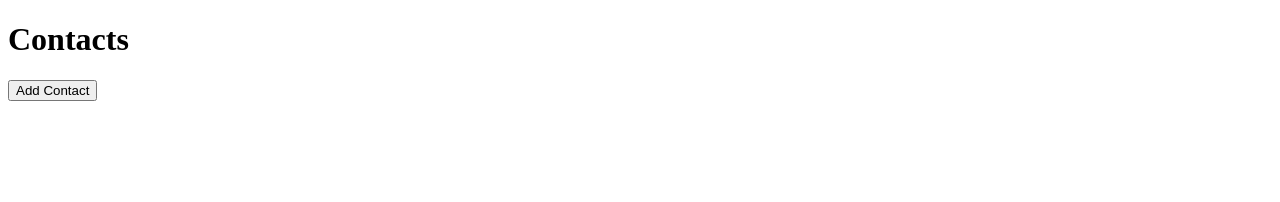
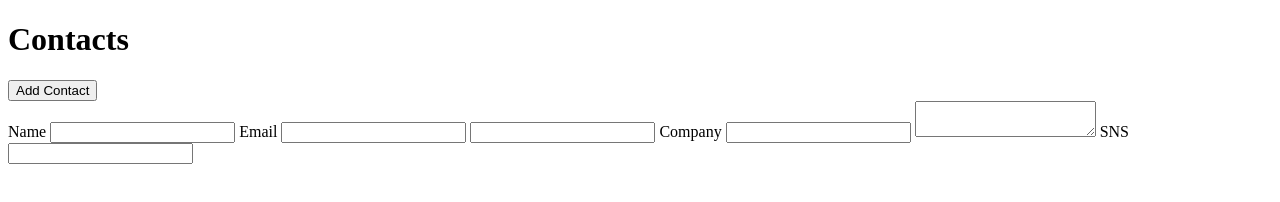
Before and after one commit to KyunginNa/address_book, a website: page src/index.html in a window 1280 px wide. Drawn offline with Linux system fonts and the light colour scheme.

Commit message:
added a form named new-contact-form in index.html and added a test for this form in userCanCreateAContact.feature.js

```diff
--- a/src/index.html
+++ b/src/index.html
@@ -8,5 +8,19 @@
 <body>
     <h1>Contacts</h1>
     <button id="add-contact">Add Contact</button>
+    <form id="new-contact-form">
+        <label for="name">Name</label>
+        <input id="name" name="name" type="text">
+        <label for="email">Email</label>
+        <input id="email" name="email" type="email">
+        <label for="phone"></label>
+        <input id="phone" name="phone" type="text">
+        <label for="company">Company</label>
+        <input id="company" name="company" type="text">
+        <label for="notes"></label>
+        <textarea name="notes" id="notes"></textarea>
+        <label for="sns">SNS</label>
+        <input id="sns" name="sns" type="text">
+    </form>
 </body>
 </html>
```
Also changed, not shown: cypress/integration/userCanCreateAContact.feature.js (+6 -0 lines).
